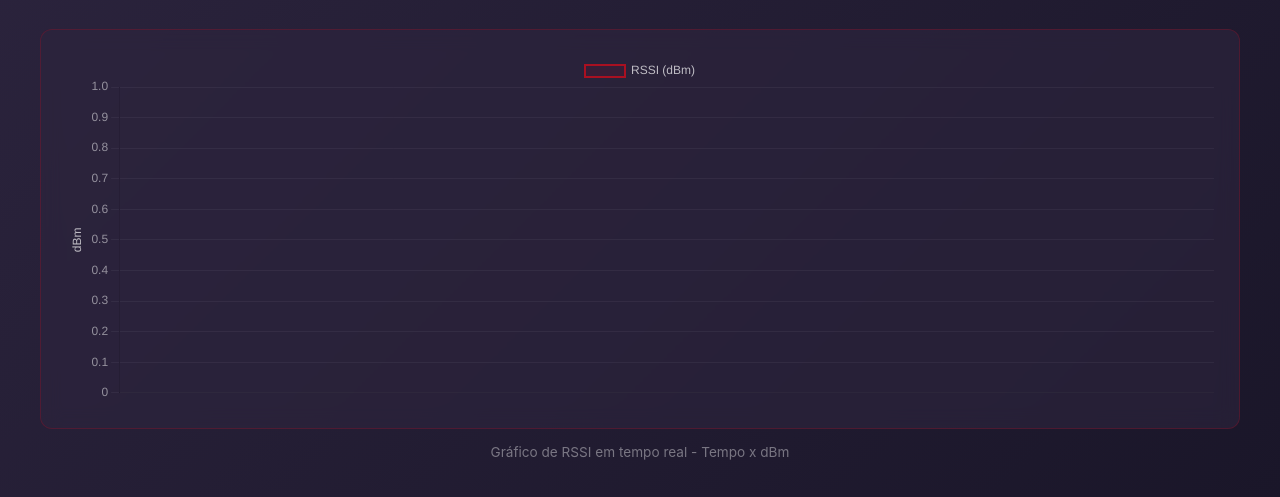
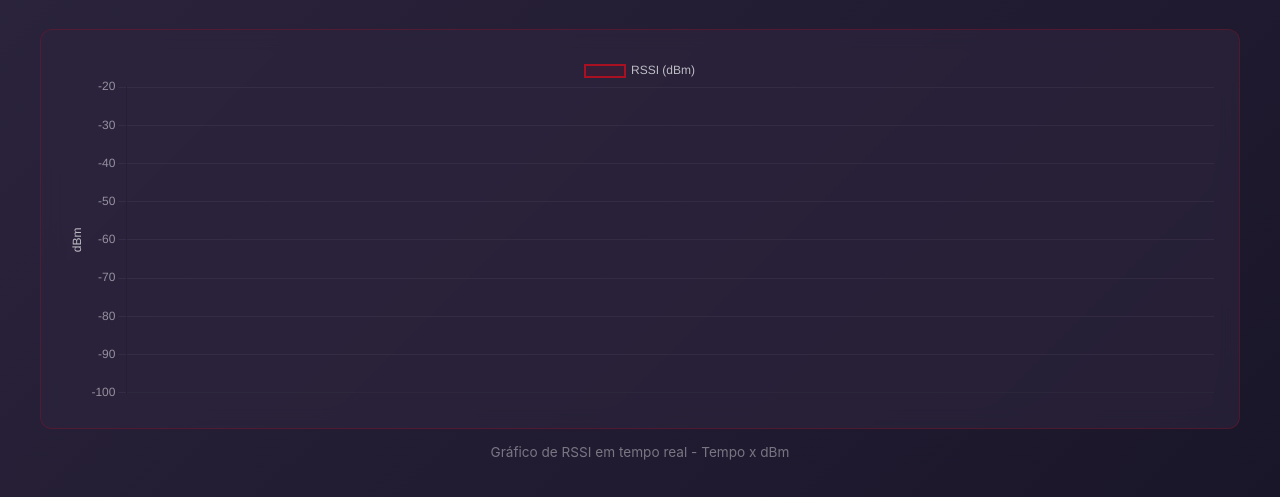
Before and after one commit to Carolmpaz/sinal_wifi, a website: page dashboard/public/index.html in a window 1280 px wide. Shown: the part 303-800 px from the top of the page. Drawn offline with nearby package versions, Linux system fonts and the light colour scheme; no server answers.

Commit message:
fix: altera escala do grafico

```diff
--- a/dashboard/public/index.html
+++ b/dashboard/public/index.html
@@ -231,6 +231,8 @@
                         }
                     },
                     y: {
+                        min: -100,
+                        max: -20,
                         ticks: {
                             color: 'rgba(255, 255, 255, 0.5)'
                         },
```
